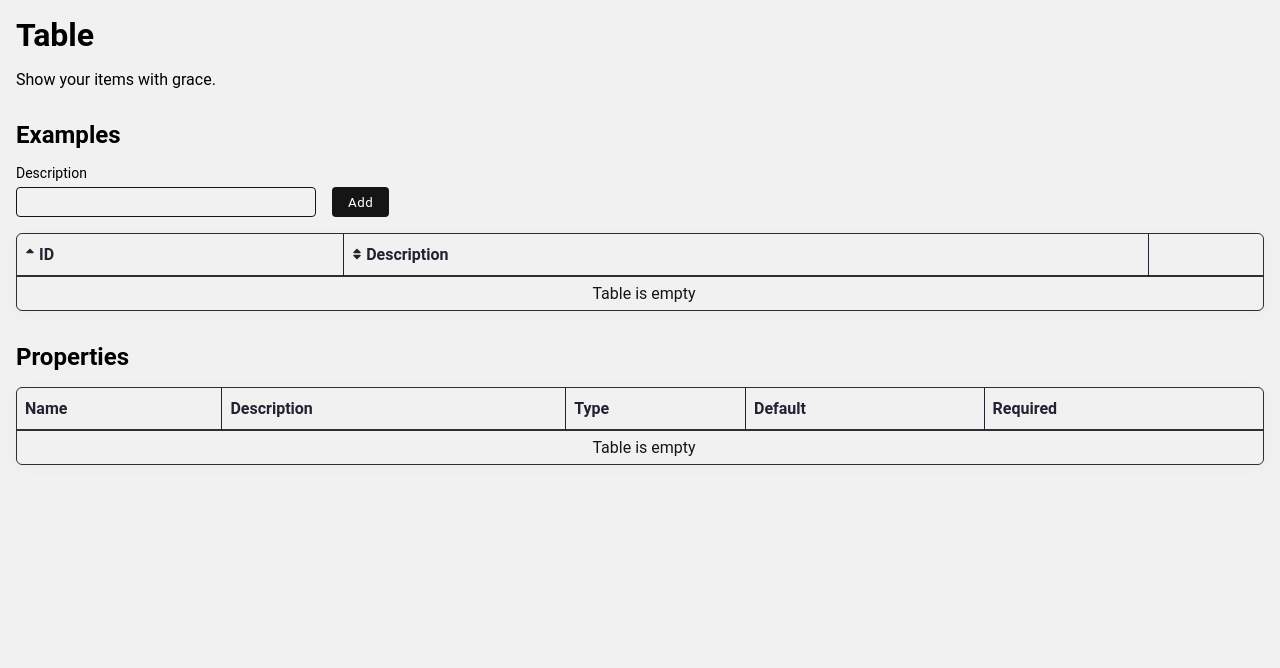
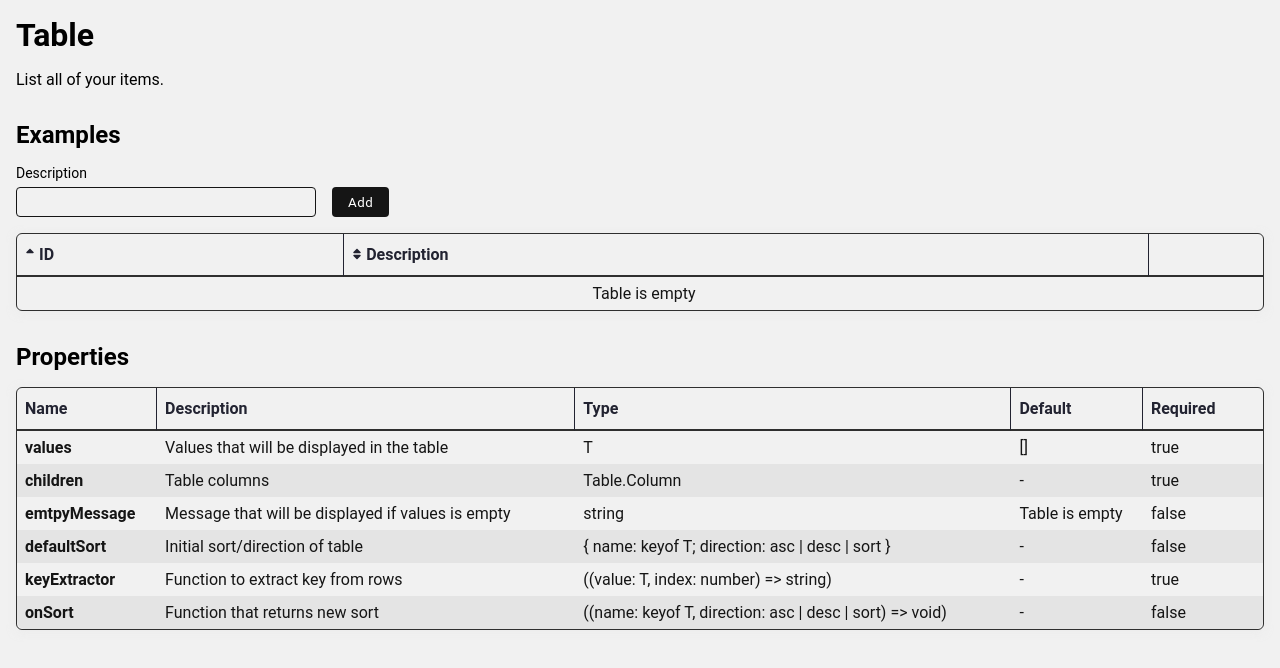
Before and after one commit to alcantariel/stage, a React (Create React App) app: page /table in a window 1280 px wide. Shown: the top 668 px of the page. Built offline with nearby package versions, Linux system fonts and the light colour scheme; what providers would draw is missing.

Commit message:
add properties

```diff
--- a/src/components/Table/Table.tsx
+++ b/src/components/Table/Table.tsx
@@ -2,9 +2,10 @@ import { FontAwesomeIcon } from '@fortawesome/react-fontawesome';
 import { darken, lighten } from 'polished';
 import {
   Children,
-  CSSProperties,
+  DetailedHTMLProps,
   ReactElement,
   ReactNode,
+  TableHTMLAttributes,
   useMemo,
   useState
 } from 'react';
@@ -24,11 +25,15 @@ interface Data<T> {
   data: (value: T, index: number) => ReactNode;
 }
 
-export interface TableProps<T, N> {
+export interface TableProps<T, N>
+  extends DetailedHTMLProps<
+    TableHTMLAttributes<HTMLTableElement>,
+    HTMLTableElement
+  > {
+  ref?: any;
   values: T[];
   defaultSort?: Sort<N>;
   emptyMessage?: string;
-  style?: CSSProperties;
   children: ReactElement<ColumnProps<T, N>> | ReactElement<ColumnProps<T, N>>[];
   keyExtractor: (value: T, index: number) => string;
   onSort?: (name: N, direction: Direction) => void;
@@ -134,13 +139,13 @@ export const Table = <T,>(props: TableProps<T, keyof T>) => {
   type ColumnProps = keyof T;
 
   const {
-    onSort,
-    style,
     values,
     children,
+    emptyMessage = 'Table is empty',
+    defaultSort = getInitialSort<ColumnProps>(),
+    onSort,
     keyExtractor,
-    defaultSort = getInitialSort<ColumnProps>(),
-    emptyMessage = 'Table is empty'
+    ...rest
   } = props;
 
   const [sort, setSort] = useState(defaultSort);
@@ -174,7 +179,7 @@ export const Table = <T,>(props: TableProps<T, keyof T>) => {
   };
 
   return (
-    <StyledTable style={style}>
+    <StyledTable {...rest}>
       <thead>
         <tr>
           {ths.map((th: Header<ColumnProps>, index: number) => {
--- a/src/components/Table/TableUtils.ts
+++ b/src/components/Table/TableUtils.ts
@@ -2,7 +2,7 @@ import { IconProp } from '@fortawesome/fontawesome-svg-core';
 import { Direction, Sort } from 'types';
 
 export const getInitialSort = <N>(): Sort<N> => ({
-  name: '',
+  name: '' as any,
   direction: 'sort'
 });
 
--- a/src/pages/Table/TablePage.tsx
+++ b/src/pages/Table/TablePage.tsx
@@ -14,7 +14,50 @@ interface TodoItem {
   description: string;
 }
 
-const properties: Property[] = [];
+const properties: Property[] = [
+  {
+    name: 'values',
+    description: 'Values that will be displayed in the table',
+    type: 'T',
+    required: 'true',
+    defaultValue: '[]'
+  },
+  {
+    name: 'children',
+    description: 'Table columns',
+    type: 'Table.Column',
+    required: 'true',
+    defaultValue: ''
+  },
+  {
+    name: 'emtpyMessage',
+    description: 'Message that will be displayed if values is empty',
+    type: 'string',
+    required: 'false',
+    defaultValue: 'Table is empty'
+  },
+  {
+    name: 'defaultSort',
+    description: 'Initial sort/direction of table',
+    type: '{ name: keyof T; direction: asc | desc | sort }',
+    required: 'false',
+    defaultValue: ''
+  },
+  {
+    name: 'keyExtractor',
+    description: 'Function to extract key from rows',
+    type: '((value: T, index: number) => string)',
+    required: 'true',
+    defaultValue: ''
+  },
+  {
+    name: 'onSort',
+    description: 'Function that returns new sort',
+    type: '((name: keyof T, direction: asc | desc | sort) => void)',
+    required: 'false',
+    defaultValue: ''
+  }
+];
 
 const TablePage = () => {
   const [todo, setTodo] = useState('');
@@ -36,30 +79,27 @@ const TablePage = () => {
     setTodos(prev => [...prev, newTodo]);
   };
 
-  const remove = (index: number) => {
+  const remove = (index: number): void => {
     setTodos(prev => [...prev.slice(0, index), ...prev.slice(index + 1)]);
   };
 
   const handleSort = (name: keyof TodoItem, direction: Direction): void => {
+    const sortFn = (a: TodoItem, b: TodoItem) =>
+      direction === 'asc'
+        ? a[name].toString().localeCompare(b[name].toString())
+        : b[name].toString().localeCompare(a[name].toString());
+
     if (direction === 'asc') {
-      setTodos(prev =>
-        prev.sort((a, b) =>
-          a[name].toString().localeCompare(b[name].toString())
-        )
-      );
+      setTodos(prev => prev.sort(sortFn));
     }
 
     if (direction === 'desc') {
-      setTodos(prev =>
-        prev.sort((a, b) =>
-          b[name].toString().localeCompare(a[name].toString())
-        )
-      );
+      setTodos(prev => prev.sort(sortFn));
     }
   };
 
   return (
-    <ComponentPage title="Table" description="Show your items with grace.">
+    <ComponentPage title="Table" description="List all of your items.">
       <ComponentPage.Section subtitle="Examples">
         <form onSubmit={add}>
           <div style={{ display: 'flex' }}>
--- a/src/types/Sortable.d.ts
+++ b/src/types/Sortable.d.ts
@@ -1,6 +1,6 @@
 export type Direction = 'asc' | 'desc' | 'sort';
 
 export interface Sort<N> {
-  name: N | ''; // table column name
+  name: N;
   direction: Direction;
 }
```
